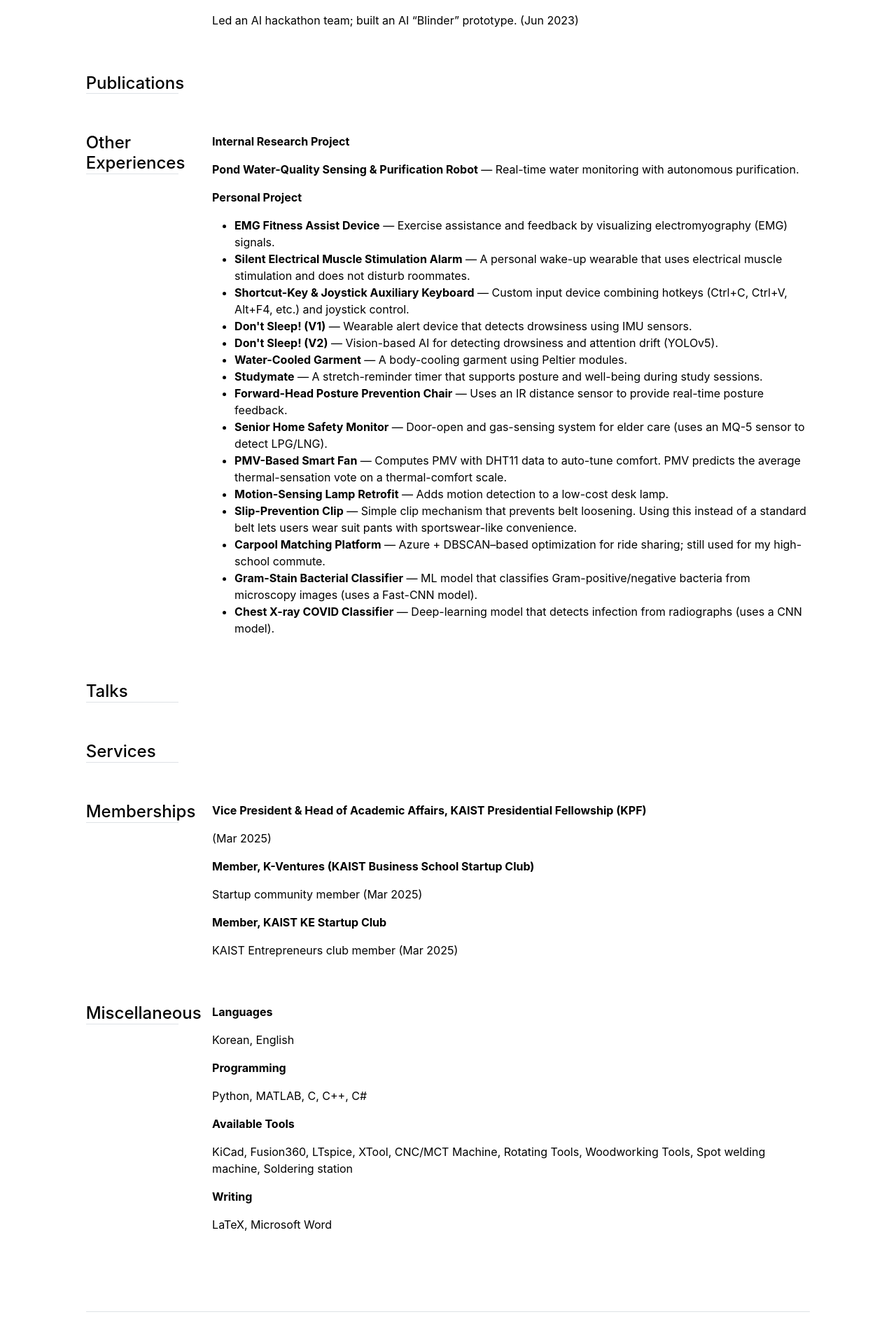
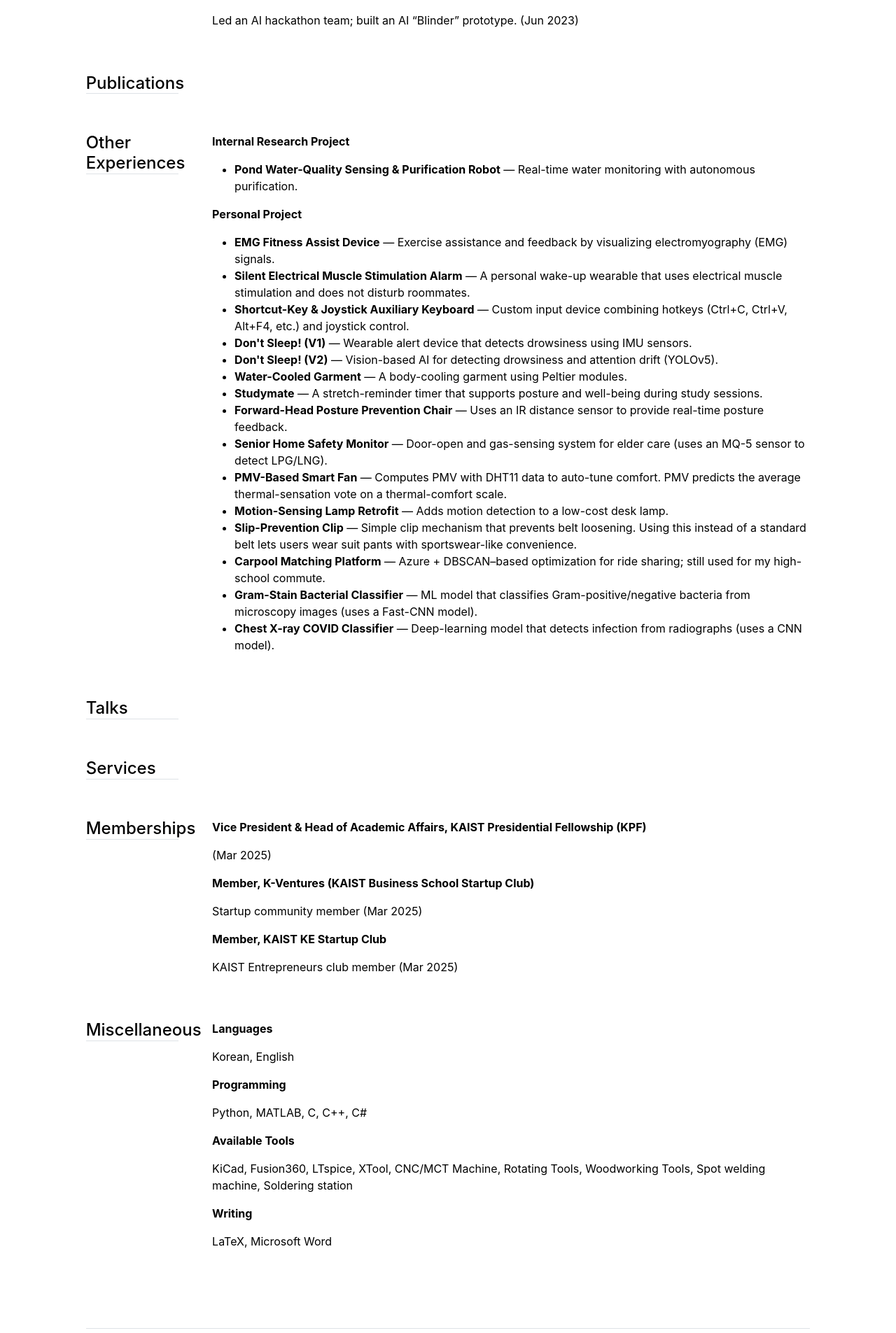
Before and after one commit to ynghyn-na/ynghyn-na.github.io, a Jekyll site: the page built from cv.md, in a window 1280 px wide. Shown: the part 1491-3396 px from the top of the page at 70% size. Built offline with Jekyll 4.4.1, drawn with Linux system fonts in a browser that asks for light colours.

```diff
--- a/_data/cv/experience.yml
+++ b/_data/cv/experience.yml
@@ -1,5 +1,5 @@
 - title: 'Internal Research Project'
-  description: '<b>Pond Water-Quality Sensing & Purification Robot</b> — Real-time water monitoring with autonomous purification.'
+  description: '<ul><li><b>Pond Water-Quality Sensing & Purification Robot</b> — Real-time water monitoring with autonomous purification.</li></ul>'
 
 - title: 'Personal Project'
   description: '<ul>
```
